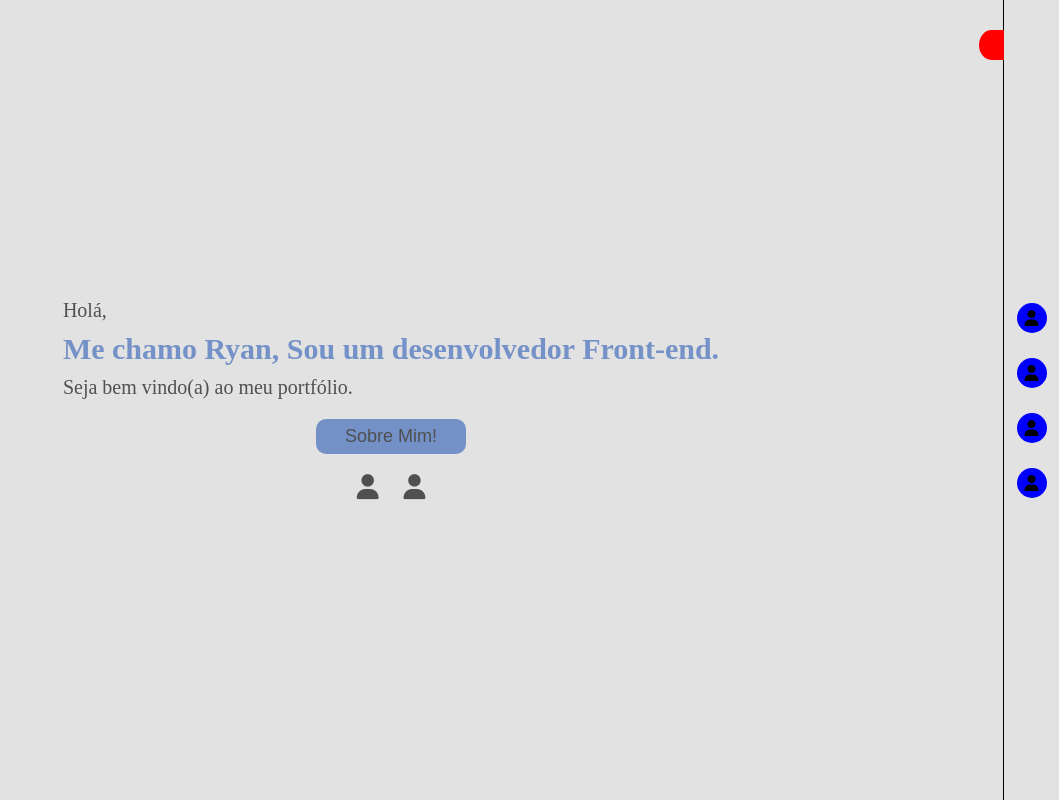
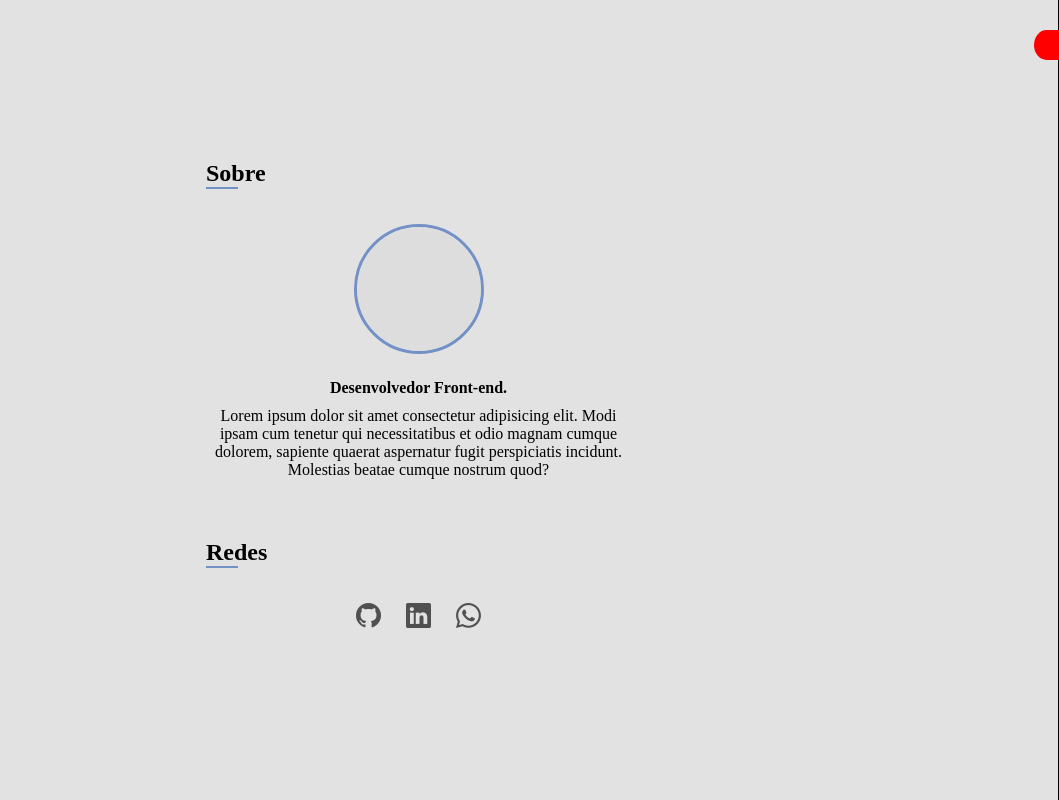
Before and after one commit to RyanVitorr/portfolio, a React (Vite) app: page / in a window 1280 px wide. Shown: the whole page, without its empty margins (221-1280 px from the left). Built offline with nearby package versions, Linux system fonts and the light colour scheme.

Commit message:
finalizei o component home e sobre

```diff
--- a/index.html
+++ b/index.html
@@ -1,11 +1,12 @@
 <!doctype html>
-<html lang="en">
+<html lang="pt-br">
   <head>
     <meta charset="UTF-8" />
     <link rel="icon" type="image/svg+xml" href="/vite.svg" />
     <meta name="viewport" content="width=device-width, initial-scale=1.0" />
     <link rel="stylesheet" href="https://cdnjs.cloudflare.com/ajax/libs/font-awesome/6.5.1/css/all.min.css" integrity="sha512-DTOQO9RWCH3ppGqcWaEA1BIZOC6xxalwEsw9c2QQeAIftl+Vegovlnee1c9QX4TctnWMn13TZye+giMm8e2LwA==" crossorigin="anonymous" referrerpolicy="no-referrer" />
-    <title>Vite + React</title>
+    <link rel="stylesheet" href="https://cdn.jsdelivr.net/npm/bootstrap-icons@1.11.0/font/bootstrap-icons.css">
+    <title>Portfolio</title>
   </head>
   <body>
     <div id="root"></div>
--- a/src/componentes/home/HomeStyle.css
+++ b/src/componentes/home/HomeStyle.css
@@ -7,19 +7,16 @@
     padding: 10px;
 }
 
-.conteudo-home {
-    display: flex;
-    flex-direction: column;
-    align-items: center;
-    justify-content: center;
-    width: 100%;
-    max-width: 350px;
-}
-
 .conteudo-text-home {
     display: flex;
     flex-direction: column;
-    gap: 10px;
+    gap: 15px;
+    width: 100%;
+    max-width: 330px;
+}
+
+@media only screen and (min-width: 690px){
+    .conteudo-text-home {max-width: 650px;}
 }
 
 .conteudo-text-home > p {
@@ -39,6 +36,7 @@
     justify-content: center;
     width: 100%;
     margin-top: 20px;
+    gap: 10px;
 }
 
 .icons-social {
--- a/src/componentes/navbar/Navbar.jsx
+++ b/src/componentes/navbar/Navbar.jsx
@@ -1,14 +1,21 @@
 import React from 'react';
+import { useState } from 'react';
 import '../navbar/NavbarStyle.css';
 
 import Principal from '../principal/Principal';
 
 const Navbar = (home, ) => {
+  const [state, setState] = useState(false);
+  const toggle = ()=> {
+    setState(!state);
+  };
+
+
   return (
     <nav className="navbar">
-        <div className="div-icone-puxar-nav"></div>
+        <div className="div-icone-puxar-nav" onClick={toggle}></div>
 
-        <div className="div-principal-nav">
+        <div className={"div-principal-nav " + (state ? "ativo":"")}>
           <ul>
             <li><i className="fa-solid fa-user"></i></li>
 
--- a/src/componentes/navbar/NavbarStyle.css
+++ b/src/componentes/navbar/NavbarStyle.css
@@ -18,12 +18,14 @@
     top: 30px;
     background-color: red;
     border-radius: 50% 0 0 50% ;
+    cursor: pointer;
 }
 
 .div-principal-nav {
-    display: block;
+    display: none;
     width: 55px;
 }
+.ativo {display: block;}
 
 .div-principal-nav > ul {
     display: flex;
--- a/src/componentes/principal/Principal.jsx
+++ b/src/componentes/principal/Principal.jsx
@@ -3,22 +3,23 @@ import '../principal/PrincipalStyle.css';
 
 
 import Home from '../home/Home.jsx';
+import Sobre from '../sobre/Sobre.jsx';
 
 const Principal = () => {
   //function home on/off
-  const [home, setHome] = useState(true);
+  const [home, setHome] = useState(false);
   function onOffHome () {
-    setHome(!home);
+    setHome(true);
     setSobre(false);
     setSkills(false);
     setProjetos(false);
   };
 
   //function sobre on/off
-  const [sobre, setSobre] = useState();
+  const [sobre, setSobre] = useState(true);
   function onOffSobre () {
     setHome(false);
-    setSobre(!sobre);
+    setSobre(true);
     setSkills(false);
     setProjetos(false);
   };
@@ -28,7 +29,7 @@ const Principal = () => {
   function onOffSkills () {
     setHome(false);
     setSobre(false);
-    setSkills(!skills);
+    setSkills(true);
     setProjetos(false);
   };
 
@@ -38,7 +39,7 @@ const Principal = () => {
     setHome(false);
     setSobre(false);
     setSkills(false);
-    setProjetos(!projetos);
+    setProjetos(true);
   };
 
   return (
@@ -46,6 +47,10 @@ const Principal = () => {
       {home && (
         <Home />
       )}
+      {sobre && (
+        <Sobre />
+      )}
+
     </section>
   )
 }
--- /dev/null
+++ b/src/componentes/sobre/Sobre.jsx
@@ -0,0 +1,46 @@
+import React from 'react';
+import '../sobre/SobreStyle.css';
+
+const Sobre = () => {
+  return (
+    <section className="sobre">
+        <div className="conteudo-sobre">
+            <div className="titulo-sobre">
+                <h2>Sobre</h2>
+                <span className="linha-titulo"></span>
+            </div>
+
+            <div className="infos-sobre">
+                <div className="imagem-sobre">
+                    <div className="area-azul-img">
+                        <div className="area-branca-img">
+
+                        </div>
+                    </div>
+                </div>
+
+                <div className="text-sobre">
+                    <h4>Desenvolvedor Front-end.</h4>
+
+                    <p>Lorem ipsum dolor sit amet consectetur adipisicing elit. Modi ipsam cum tenetur qui necessitatibus et odio magnam cumque dolorem, sapiente quaerat aspernatur fugit perspiciatis incidunt. Molestias beatae cumque nostrum quod?</p>
+                </div>
+            </div>
+
+            <div className="titulo-redes">
+                <h2>Redes</h2>
+                <span className="linha-titulo"></span>
+            </div>
+
+            <div className="infos-redes">
+                <a><i className="bi bi-github"></i></a>
+
+                <a><i className="bi bi-linkedin"></i></a>
+
+                <a><i className="bi bi-whatsapp"></i></a>
+            </div>
+        </div>
+    </section>
+  )
+}
+
+export default Sobre;
--- /dev/null
+++ b/src/componentes/sobre/SobreStyle.css
@@ -0,0 +1,87 @@
+/* sobre */
+
+.sobre {
+    display: flex;
+    flex-direction: column;
+    align-items: center;
+    justify-content: center;
+    width: 100%;
+    padding: 10px;
+}
+
+.conteudo-sobre {
+    display: flex;
+    flex-direction: column;
+    gap: 35px;
+}
+
+.linha-titulo{
+    display: block;
+    width: 2rem;
+    height: 2px;
+    background-color: var(--cor3);
+}
+
+.infos-sobre {
+    display: flex;
+    flex-direction: column;
+    align-items: center;
+    gap: 25px;
+}
+
+.area-azul-img {
+    display: flex;
+    align-items: center;
+    justify-content: center;
+    width: 130px;
+    height: 130px;
+    border-radius: 50%;
+    border: 3px solid var(--cor3);
+    overflow: hidden;
+}
+
+.area-branca-img {
+    width: 125px;
+    height: 125px;
+    border-radius: 50%;
+    padding: 3px;
+    background-color: var(--cor5);
+    overflow: hidden;
+}
+
+.area-branca-img > img {
+    width: 100%;
+    height: 100%;
+    border-radius: 50%;
+    overflow: hidden;
+    object-fit: cover;
+}
+
+.text-sobre {
+    display: flex;
+    flex-direction: column;
+    align-items: center;
+    text-align: center;
+    max-width: 425px;
+    gap: 10px;
+}
+
+
+/* redes */
+
+.titulo-redes {
+    margin-top: 25px;
+}
+
+.infos-redes {
+    display: flex;
+    align-items: center;
+    justify-content: center;
+    gap: 25px;
+    margin-bottom: 10px;
+}
+
+.infos-redes > a {color: var(--cor4);}
+.infos-redes > a:hover {color: var(--cor3);}
+
+.infos-redes > a > i {font-size: 25px;}
```
